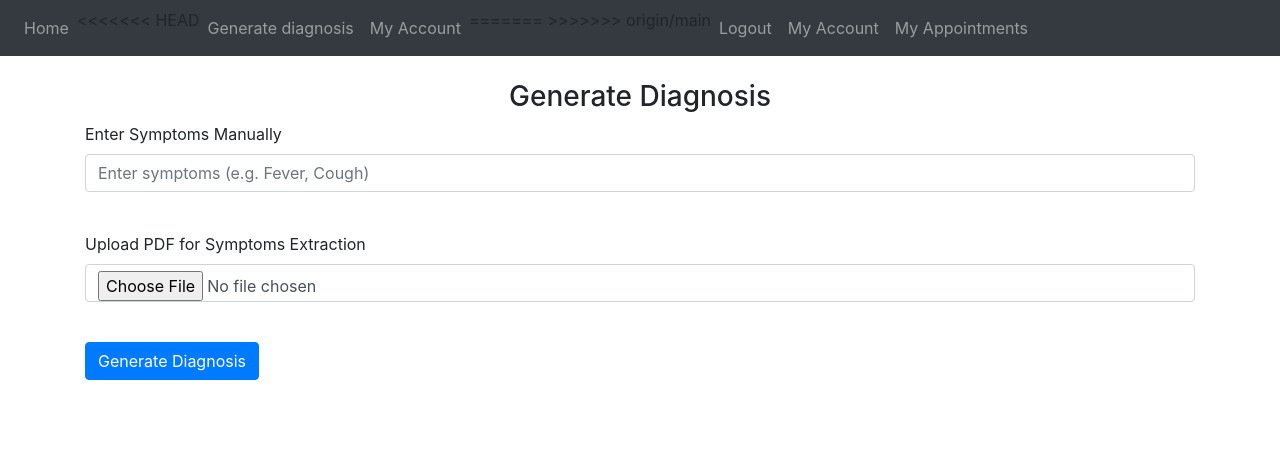
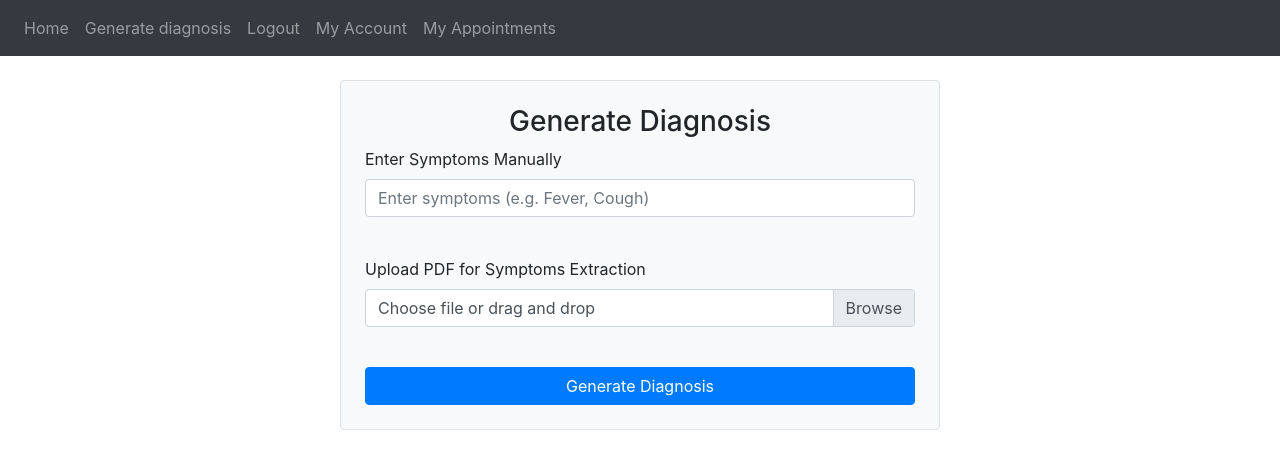
Before and after one commit to ioanaghergu/TeleMedix, a Flask app: page /diagnosis in a window 1280 px wide. Shown: the top 469 px of the page. Run offline with Flask 3, Linux system fonts and the light colour scheme; the visitor is signed in with stand-in values (Sample User, id 1); some libraries are stand-ins or nearby versions.

Commit message:
Added styling for diagnosis page.

```diff
--- a/website/templates/_baseTemplate.html
+++ b/website/templates/_baseTemplate.html
@@ -35,11 +35,7 @@
         <div class="navbar-nav">
           {% if current_user.is_authenticated %}
             <a class="nav-item nav-link" id="home" href="/">Home</a>
-<<<<<<< HEAD
             <a class="nav-item nav-link" id="diagnosis" href="/diagnosis">Generate diagnosis</a>
-            <a class="nav-item nav-link" id="account" href="{{ url_for('views.account') }}">My Account</a>
-=======
->>>>>>> origin/main
             <a class="nav-item nav-link" id="logout" href="/logout">Logout</a>
             <a class="nav-item nav-link" id="account" href="{{ url_for('views.account') }}">My Account</a>
             <a class="nav-item nav-link" id="appointments" href="/attended-consultations">My Appointments</a>
--- a/website/templates/diagnosis.html
+++ b/website/templates/diagnosis.html
@@ -4,7 +4,12 @@
 
 <br />
 
-<form method="POST" enctype="multipart/form-data">
+<form
+    method="POST"
+    enctype="multipart/form-data"
+    class="p-4 border rounded bg-light"
+    style="max-width: 600px; margin: auto;"
+>
     <h3 align="center">Generate Diagnosis</h3>
 
     <div class="form-group">
@@ -22,35 +27,49 @@
 
     <div class="form-group">
         <label for="pdf">Upload PDF for Symptoms Extraction</label>
+        <div class="custom-file">
             <input
                 type="file"
-            class="form-control"
+                class="custom-file-input"
                 id="pdf"
                 name="pdf"
                 accept="application/pdf"
             />
+            <label class="custom-file-label" for="pdf">Choose file or drag and drop</label>
+        </div>
     </div>
 
     <br />
 
-    <button type="submit" class="btn btn-primary">Generate Diagnosis</button>
+    <button type="submit" class="btn btn-primary btn-block" onclick="this.form.style.display='none'; document.getElementById('loading').style.display='block';">Generate Diagnosis</button>
 </form>
 
+<div id="loading" style="display: none; text-align: center; margin-top: 20px;">
+    <div class="spinner-border text-primary" role="status">
+        <span class="sr-only">Loading...</span>
+    </div>
+    <p>Processing your request, please wait...</p>
+</div>
+
 {% if symptoms %}
-    <div class="mt-3">
-        <h4>Extracted Symptoms:</h4>
-        <ul>
-            {% for symptom in symptoms %}
-                <li>{{ symptom }}</li>
+    <form class="p-4 border rounded bg-light mt-3" style="max-width: 600px; margin: auto;">
+        <h4 align="center">Extracted Symptoms</h4>
+        <div class="form-group">
+            <textarea class="form-control" rows="4" readonly>
+{% for symptom in symptoms %}{{ symptom }}
 {% endfor %}
-        </ul>
+            </textarea>
         </div>
+    </form>
 {% endif %}
 
 {% if diagnosis %}
-    <div class="mt-3">
-        <h4>Diagnosis: {{ diagnosis }}</h4>
+    <form class="p-4 border rounded bg-light mt-3" style="max-width: 600px; margin: auto;">
+        <h4 align="center">Diagnosis</h4>
+        <div class="form-group">
+            <textarea class="form-control" rows="2" readonly>{{ diagnosis }}</textarea>
         </div>
+    </form>
 {% endif %}
 
 {% endblock %}
```
Also changed, not shown: 1 other file. Lines whose indentation alone changed are shown as unchanged.
